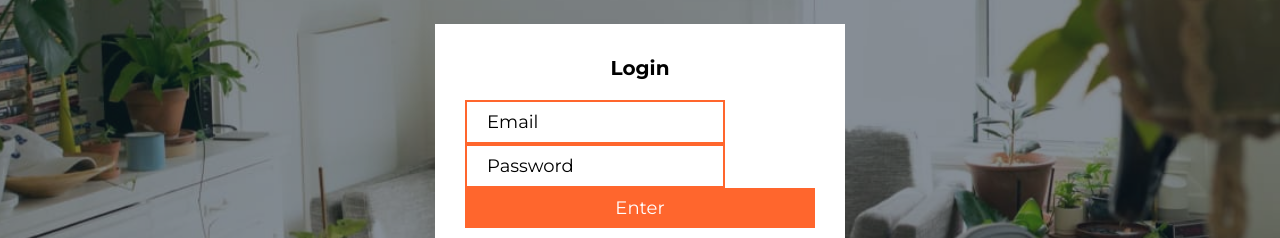
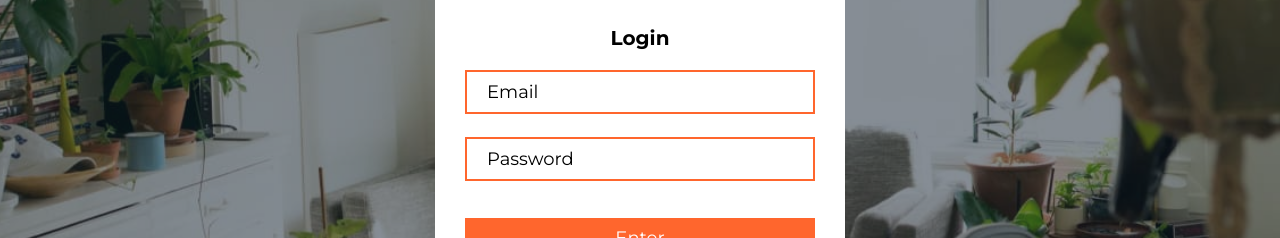
Before and after one commit to IgoryanDeltoro/my-first-vue-project, a Vue app: page /login in a window 1280 px wide. Shown: the part 244-482 px from the top of the page. Built offline with nearby package versions, Linux system fonts and the light colour scheme; what @kyvg/vue3-notification would draw is missing.

Commit message:
ADDED: handling error and success notification

```diff
--- a/src/components/auth/login/index.vue
+++ b/src/components/auth/login/index.vue
@@ -77,9 +77,18 @@ export default {
         try {
           this.loading = true;
           const { data } = await login(this.formData);
-          console.log(data);
+          const { user } = data;
+          this.$notify({
+            type: 'success',
+            title: 'You have successfully logged in  ',
+            text: `like ${user.name}` ,
+          });
         } catch (error) {
-          console.log(error);
+          this.$notify({
+            type: 'error',
+            title: 'Log in error',
+            text: error.message,
+          });
         } finally {
           this.loading = false;
         }
@@ -100,9 +109,9 @@ export default {
     margin-bottom: 18px;
   }
 }
-.form {
+::v-deep .form {
   &__input {
-    width: 100%;
+    width: 350px;
 
     &--first {
       margin-bottom: 23px;
```
